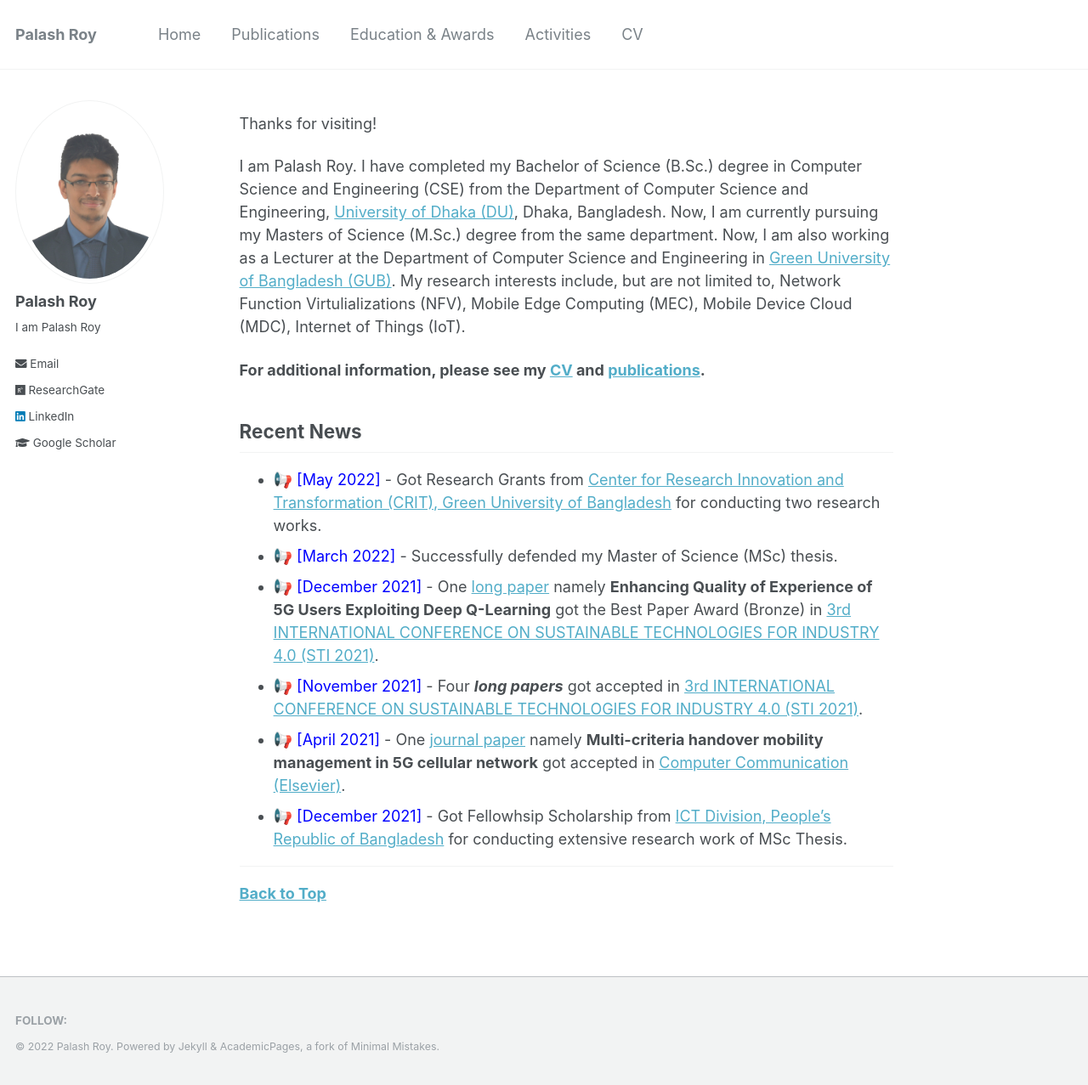
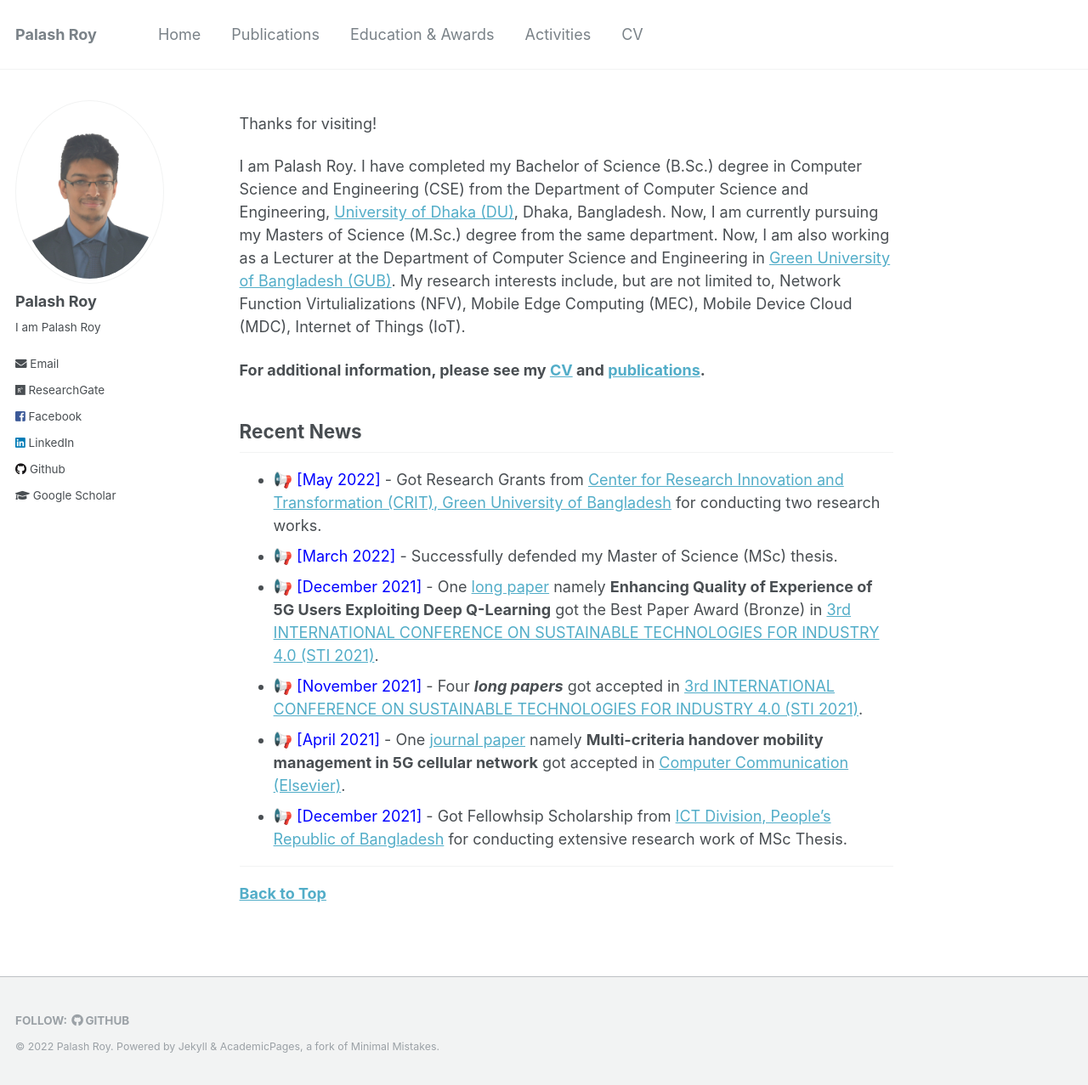
Before and after one commit to PalashRoy975/PalashRoy975.github.io, a Jekyll site: the page built from _pages/about.md, in a window 1280 px wide and 1277 px high. Shown: the whole window at 85% size. Built offline with Jekyll 4.4.1, drawn with Linux system fonts in a browser that asks for light colours; part of the change alters nothing that is shown.

Commit message:
Update _config.yml

```diff
--- a/_config.yml
+++ b/_config.yml
@@ -95,9 +95,9 @@ author:
   codepen          :
   dribbble         :
   flickr           :
-  facebook         :
+  facebook         : "https://www.facebook.com/palash.roy123/"
   foursquare       :
-  github           : #"sujan-sarker"
+  github           : "https://github.com/PalashRoy975"
   google_plus      :
   keybase          :
   instagram        :
```
